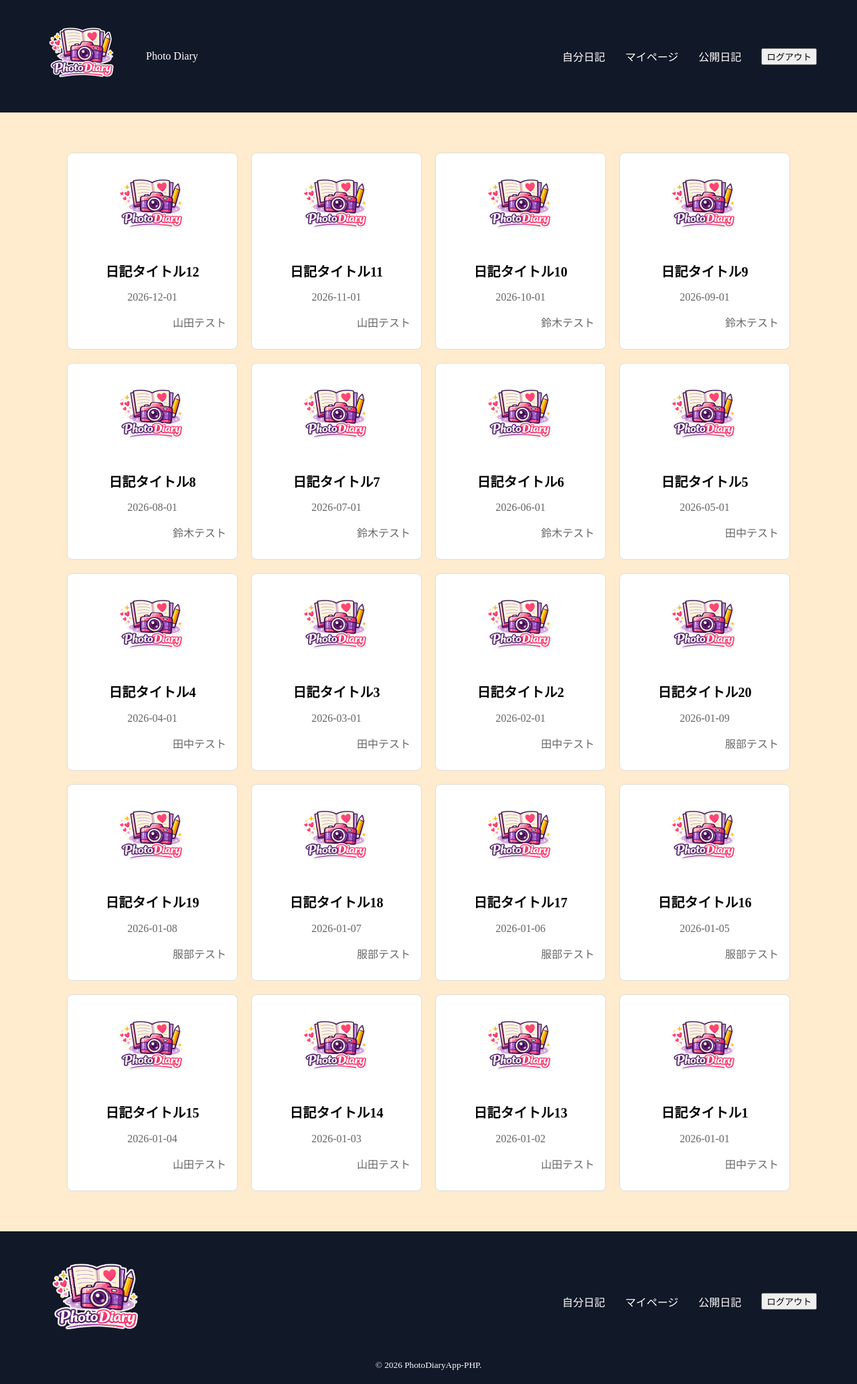
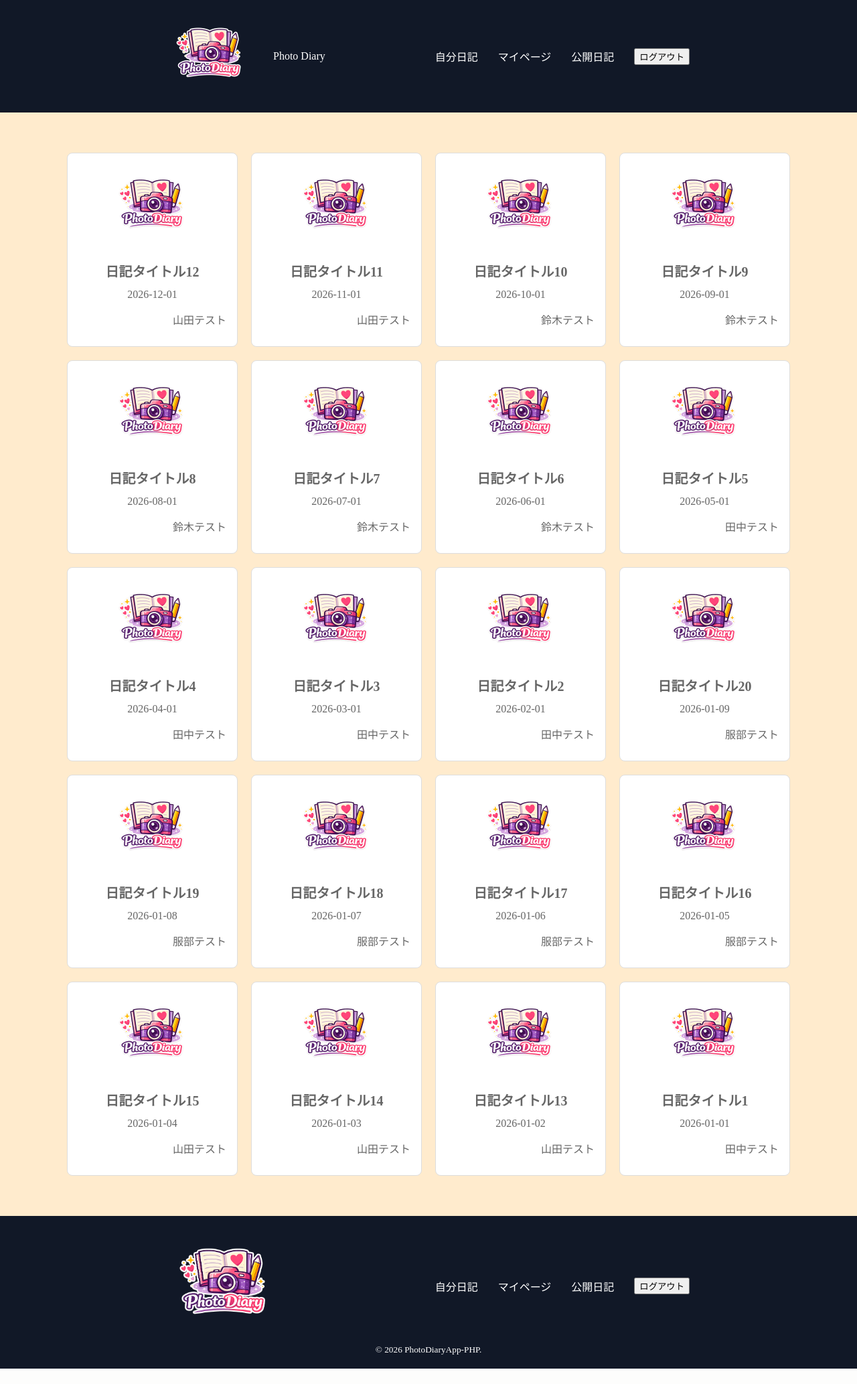
Before and after one commit to takeC00/diary-app-php, a PHP site: page / in a window 1280 px wide. Shown: the whole page at 67% size. After the commit the page ends 2044 px from the top, so only its background shows below. Run offline with PHP 8.4, Linux system fonts and the light colour scheme; data comes from the database, SQL or seed files in the repository.

Commit message:
レイアウト修正

```diff
--- a/public/css/diaries.css
+++ b/public/css/diaries.css
@@ -29,10 +29,20 @@
 	margin:0 auto;
 }
 
-.diary-title {
+h2.diary-title {
+	color: #666;
 	font-size: 20px;
-	margin-bottom: 12x;
+	margin-bottom: 12px;
 	text-align: center;
+}
+
+a {
+	text-decoration: none;
+}
+
+.diary-card a {
+	color: #666;
+	color: inherit;
 }
 
 .diary-date {
--- a/public/css/footer.css
+++ b/public/css/footer.css
@@ -14,25 +14,25 @@
 }
 
 footer {
-	padding: 20px 60px;
-	background-color: rgb(17 24 39)
+	padding: 20px 250px;
+	background-color: rgb(17 24 39);
 }
 
 .right {
 	text-align:right;
 }
 
-a {
+footer a {
+	color: white;
 	text-decoration: none;
-	color: white;
 }
 
 nav a:hover {
-	color: red
+	color: red;
 }
 
 li {
-	list-style: none
+	list-style: none;
 }
 
 .copy-light {
--- a/public/css/header.css
+++ b/public/css/header.css
@@ -14,23 +14,23 @@
 }
 
 header {
-	padding: 20px 60px;
-	background-color: rgb(17 24 39)
+	padding: 20px 250px;
+	background-color: rgb(17 24 39);
 }
 
 .right {
 	text-align:right;
 }
 
-a {
+header a {
+	color: white;
 	text-decoration: none;
-	color: white;
 }
 
 nav a:hover {
-	color: red
+	color: red;
 }
 
 li {
-	list-style: none
+	list-style: none;
 }
```
